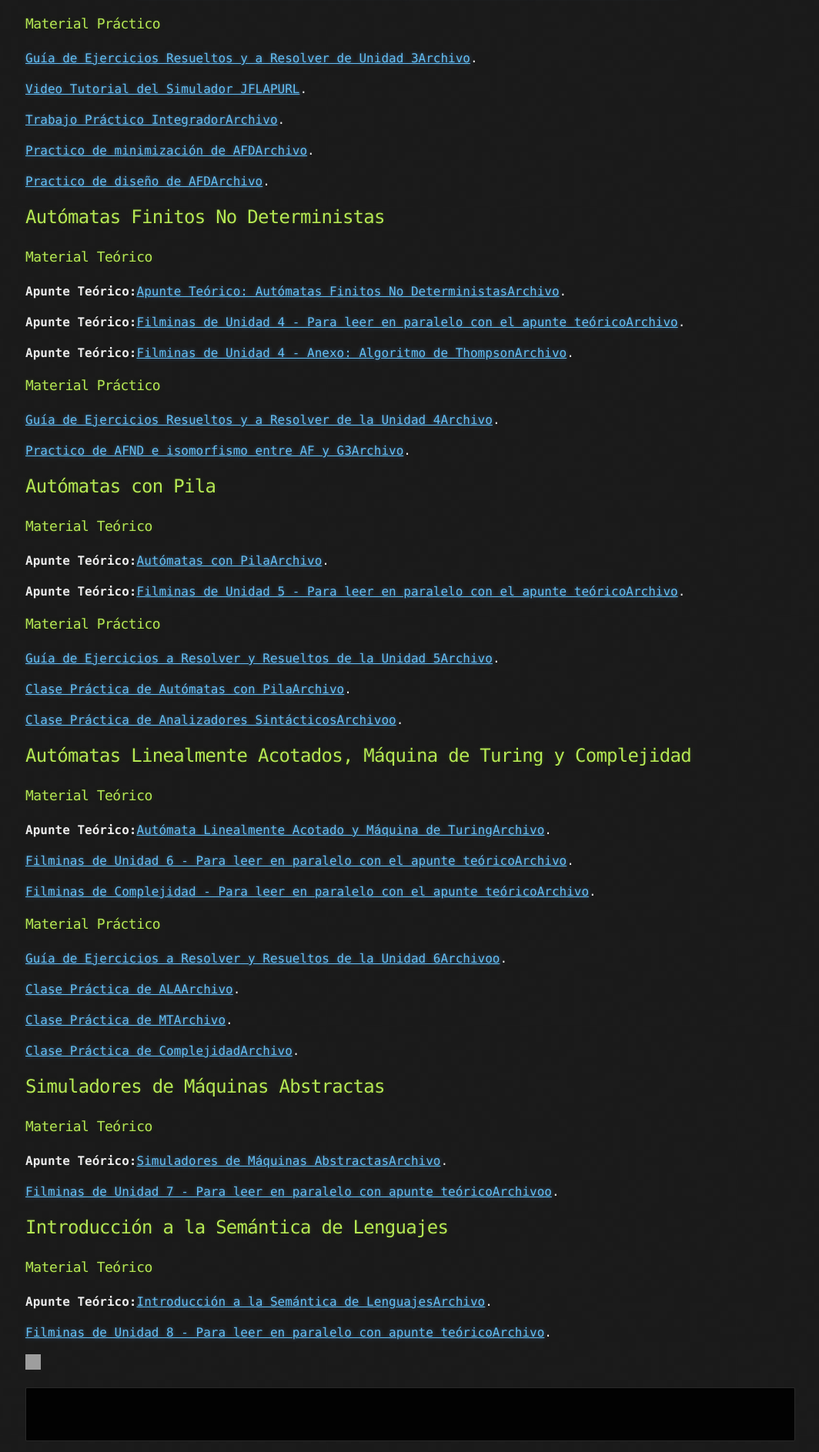
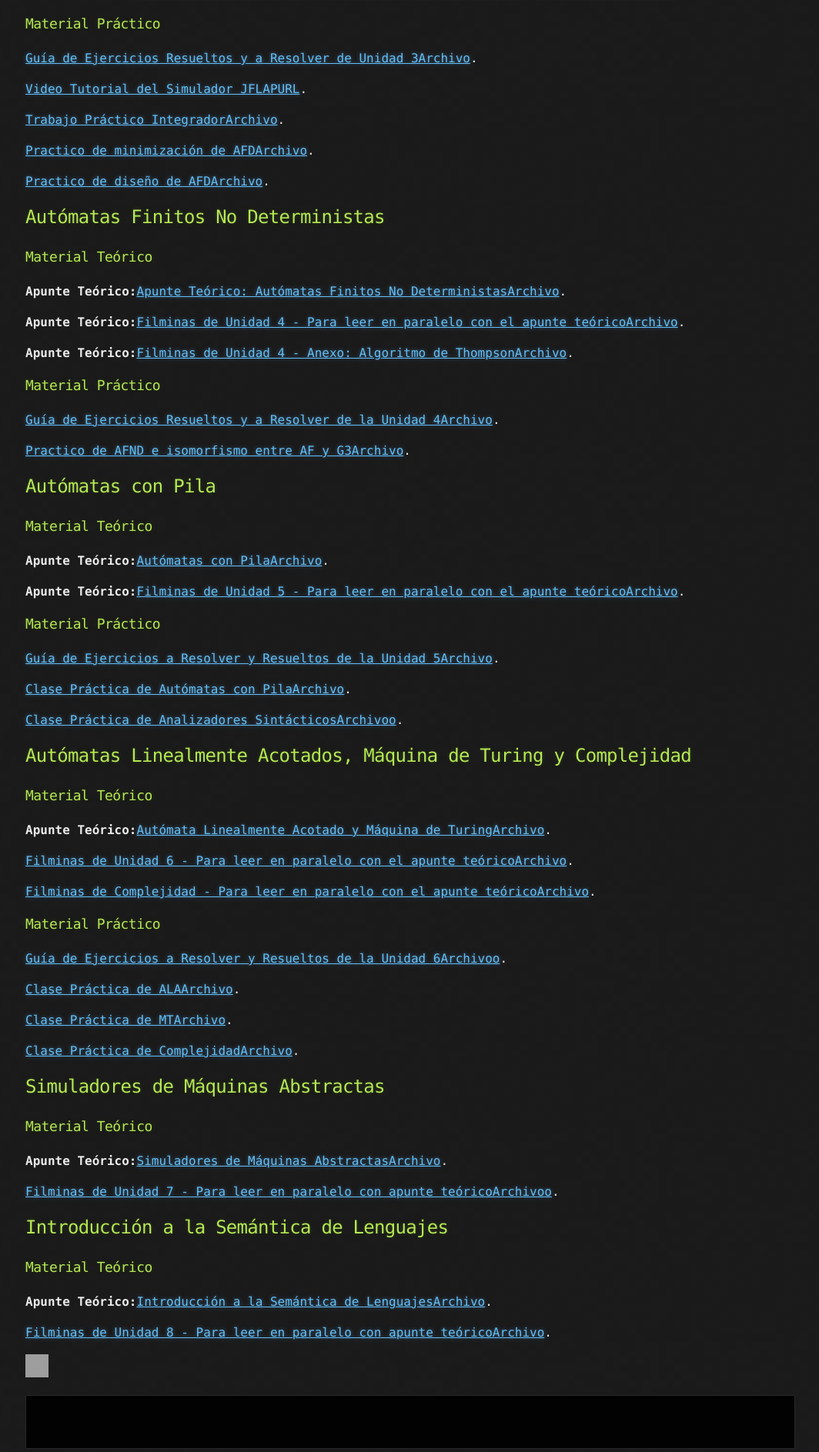
Before and after one commit to Ismael0351/utnfrcssl, a Jekyll site: the page built from index.md, in a window 1280 px wide. Shown: the part 1859-3746 px from the top of the page at 77% size, without its empty margins (107-1171 px from the left). Built offline with Jekyll 4.4.1, drawn with Linux system fonts in a browser that asks for light colours; our own code applies the rules of GitHub Pages for plain Markdown files; grey boxes are pictures that could not be loaded.

Commit message:
Update index.md

```diff
--- a/index.md
+++ b/index.md
@@ -149,7 +149,7 @@ Introducción a la Lingüística Matemática: símbolos, alfabetos, palabras y l
 <a href="https://drive.google.com/file/d/1GiVQG7mImi0oECF3zskB-Hh2aQ-ph_HK/view?usp=sharing" target="_blank">Filminas de Unidad 8 - Para leer en paralelo con apunte teóricoArchivo</a>.
 
 
-<a title="Pdf"><img src="https://plataforma.liceodelvalle.edu.ec/images/iconos/pdf.png"  width="20" height="20" ></a>
+<a title="Pdf"><img src="https://plataforma.liceodelvalle.edu.ec/images/iconos/pdf.png"  width="30" height="30" ></a>
 
 
 
```
